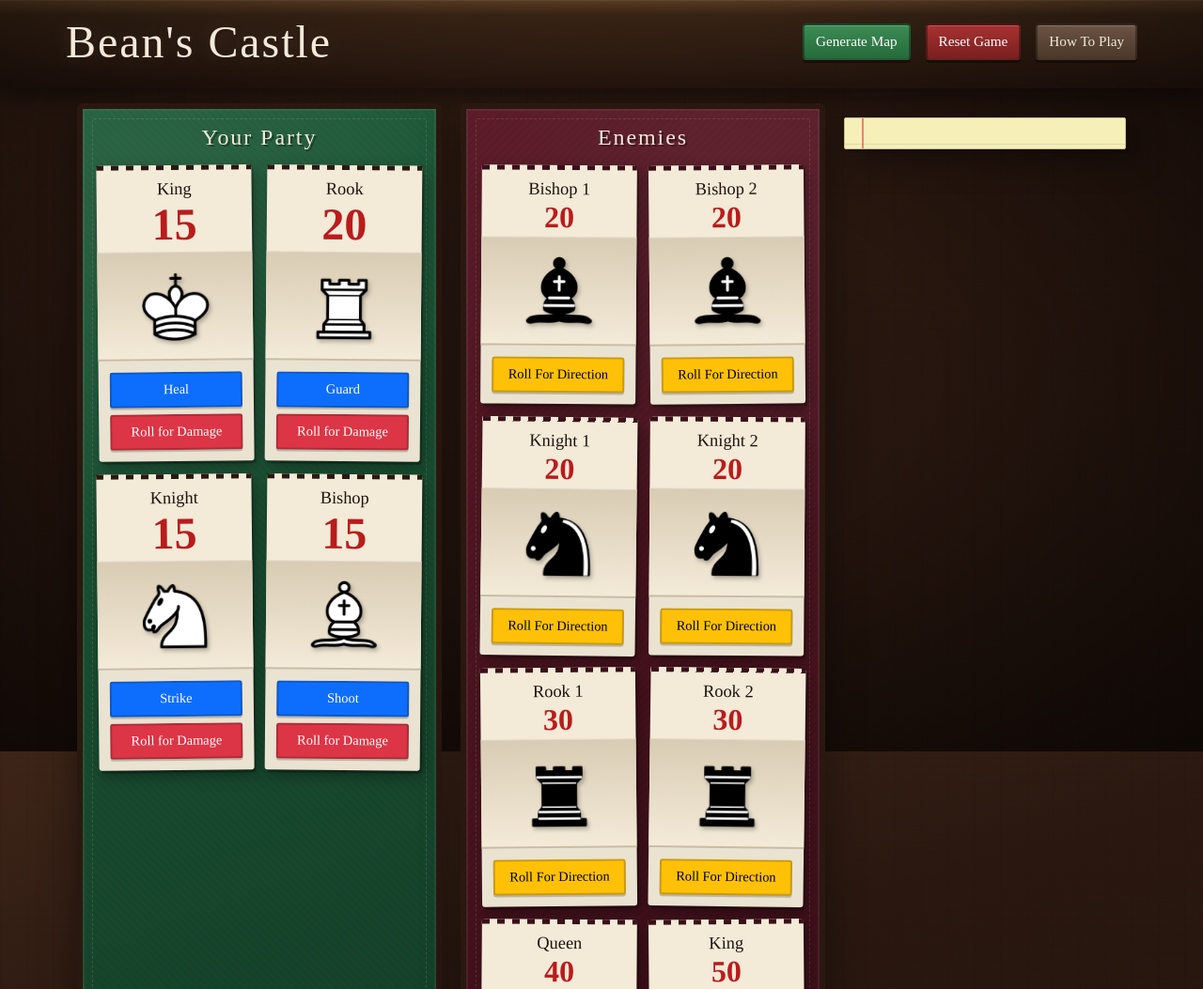
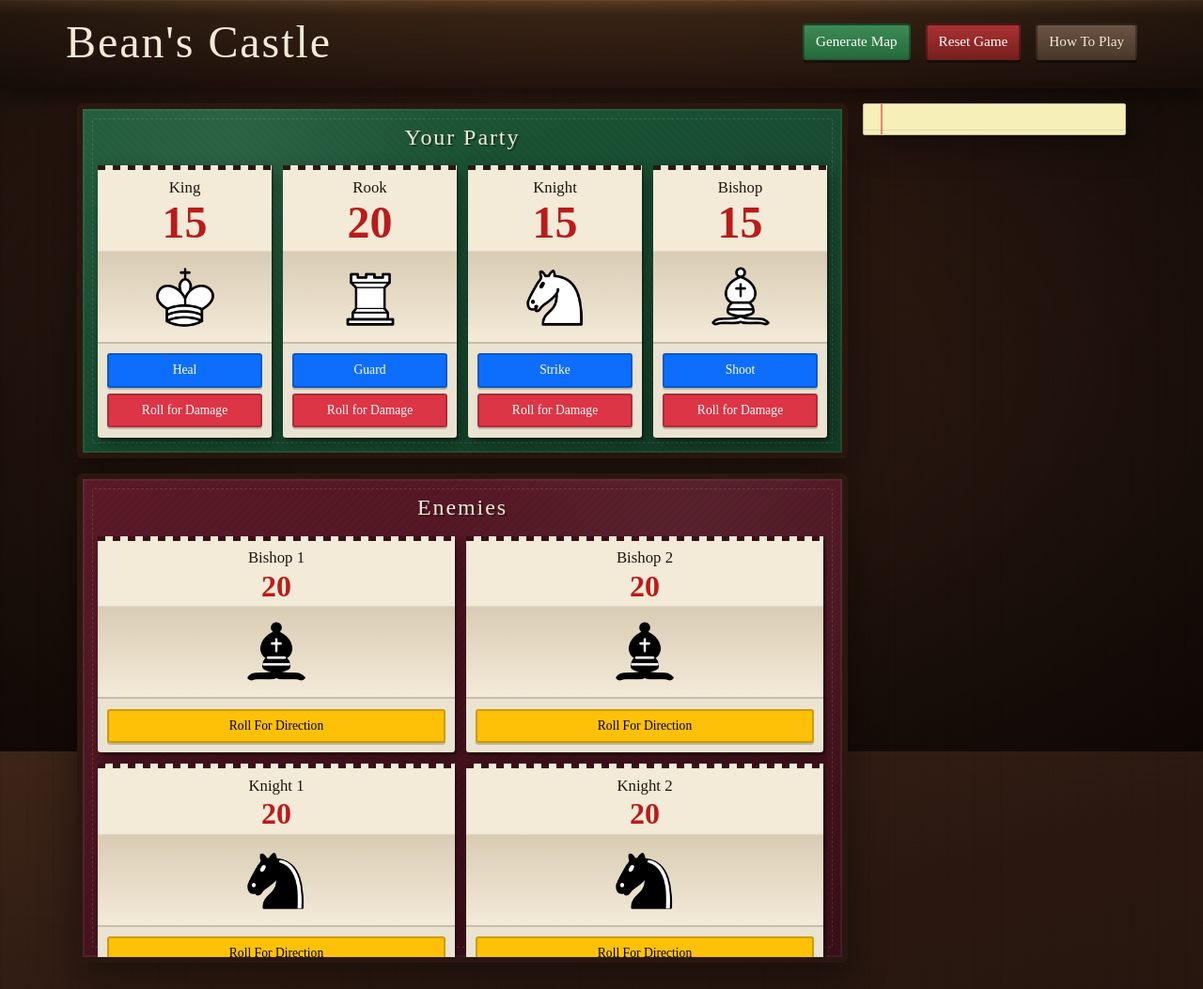
Before and after one commit to jstuckeywebdev/beans-castle, a plain HTML site: page index.html in a window 1280 px wide. Shown: the top 1053 px of the page at 94% size. Drawn offline with nearby package versions, Linux system fonts and the light colour scheme; a web font is replaced by a local one.

Commit message:
bug fixes

```diff
--- a/index.html
+++ b/index.html
@@ -15,7 +15,7 @@
 
     <nav class="site-nav mb-3 w-100">
         <div class="container">
-            <div class="d-flex row align-items-center justify-content-md-between text-end pb-3 pt-3">
+            <div class="row align-items-center justify-content-md-between text-end pb-3 pt-3">
                 <div id="gameTitle" class="col-12 col-md-6 p-0">
                     <h1 class="text-center text-md-start">Bean's Castle</h1>
                 </div>
@@ -36,12 +36,12 @@
                     <h2>Your Party</h2>
                     <div id="party-window" class="entity-grid"></div>
                 </div>
-                <div class="enemy-container border rounded p-3 pb-0 mt-2">
+                <div class="enemy-container border rounded p-3 pb-0">
                     <h2>Enemies</h2>
                     <div id="enemy-window" class="entity-grid"></div>
                 </div>
             </div>
-            <div id="log-window" class="log-panel border p-3 rounded sticky-top"></div>
+            <div id="log-window" class="log-panel border p-3 rounded"></div>
         </div>
     </div>
 
--- a/styles.css
+++ b/styles.css
@@ -12,7 +12,6 @@
   --stamp-red: #b91c1c;
   --pad-yellow: #f6efb8;
   --pad-line: #e85d5d;
-  --brass: #b8860b;
 }
 
 *,
@@ -75,7 +74,7 @@ body.castle {
   z-index: 1;
 }
 
-/* ── Nav / nameplate ── */
+/* ── Nav ── */
 
 .site-nav {
   background:
@@ -89,9 +88,7 @@ body.castle {
 .site-nav h1 {
   font-size: clamp(2rem, 5vw, 3rem);
   color: var(--ivory);
-  text-shadow:
-    2px 2px 0 var(--wood-dark),
-    0 0 24px rgba(243, 234, 216, 0.15);
+  text-shadow: 2px 2px 0 var(--wood-dark);
   letter-spacing: 0.04em;
 }
 
@@ -99,17 +96,7 @@ body.castle {
   font-size: 0.95rem;
   border: 2px solid rgba(0, 0, 0, 0.35);
   border-radius: 4px;
-  box-shadow:
-    0 3px 0 rgba(0, 0, 0, 0.35),
-    inset 0 1px 0 rgba(255, 255, 255, 0.2);
-  transition: transform 0.12s ease, box-shadow 0.12s ease;
-}
-
-.site-nav .btn:active {
-  transform: translateY(2px);
-  box-shadow:
-    0 1px 0 rgba(0, 0, 0, 0.35),
-    inset 0 1px 0 rgba(255, 255, 255, 0.2);
+  box-shadow: 0 3px 0 rgba(0, 0, 0, 0.35);
 }
 
 .site-nav .btn-success {
@@ -128,32 +115,27 @@ body.castle {
 /* ── Layout ── */
 
 .game-layout {
-  display: grid;
-  gap: 1.25rem;
+  display: flex;
+  flex-direction: column;
+  gap: 1rem;
   padding-bottom: 4rem;
 }
 
 @media (min-width: 992px) {
   .game-layout {
-    grid-template-columns: minmax(0, 1fr) 300px;
+    display: grid;
+    grid-template-columns: minmax(0, 1fr) 280px;
+    grid-template-rows: auto;
     align-items: start;
-  }
-}
-
-@media (min-width: 1100px) {
-  .game-layout__main {
-    display: grid;
-    grid-template-columns: 1fr 1fr;
-    gap: 1.25rem;
-  }
-
-  .game-layout__main .enemy-container {
-    margin-top: 0 !important;
+    gap: 1rem;
   }
 }
 
 .game-layout__main {
   min-width: 0;
+  display: flex;
+  flex-direction: column;
+  gap: 1rem;
 }
 
 /* ── Felt panels ── */
@@ -161,7 +143,7 @@ body.castle {
 .party-container,
 .enemy-container {
   position: relative;
-  overflow: hidden;
+  width: 100%;
   border: 6px solid var(--wood-dark) !important;
   border-radius: 6px !important;
   box-shadow:
@@ -222,12 +204,27 @@ body.castle {
   z-index: 1;
   display: grid;
   grid-template-columns: repeat(2, minmax(0, 1fr));
-  gap: 0.85rem;
+  gap: 0.75rem;
 }
 
-@media (min-width: 1400px) {
-  .entity-grid {
-    gap: 1rem;
+@media (min-width: 768px) {
+  #party-window.entity-grid {
+    grid-template-columns: repeat(4, minmax(0, 1fr));
+  }
+}
+
+@media (min-width: 768px) and (max-width: 991px) {
+  #enemy-window.entity-grid {
+    grid-template-columns: repeat(4, minmax(0, 1fr));
+  }
+}
+
+@media (min-width: 992px) {
+  #enemy-window.entity-grid {
+    grid-template-columns: repeat(2, minmax(0, 1fr));
+    max-height: calc(100vh - 22rem);
+    overflow-y: auto;
+    padding-right: 0.25rem;
   }
 }
 
@@ -246,22 +243,6 @@ body.castle {
   box-shadow:
     2px 3px 0 rgba(0, 0, 0, 0.25),
     4px 6px 16px rgba(0, 0, 0, 0.35);
-  transition: transform 0.18s ease, box-shadow 0.18s ease;
-}
-
-.partyMemberCard:nth-child(odd) { transform: rotate(-0.6deg); }
-.partyMemberCard:nth-child(even) { transform: rotate(0.5deg); }
-.enemyCard:nth-child(3n+1) { transform: rotate(0.4deg); }
-.enemyCard:nth-child(3n+2) { transform: rotate(-0.5deg); }
-.enemyCard:nth-child(3n) { transform: rotate(0.7deg); }
-
-.partyMemberCard:hover,
-.enemyCard:hover {
-  transform: rotate(0deg) translateY(-6px) scale(1.02);
-  box-shadow:
-    2px 4px 0 rgba(0, 0, 0, 0.25),
-    8px 14px 28px rgba(0, 0, 0, 0.45);
-  z-index: 2;
 }
 
 .partyMemberCard::after,
@@ -299,7 +280,7 @@ body.castle {
 .entity-header h4,
 .entity-header h5 {
   margin-bottom: 0.2rem;
-  font-size: 1.15rem;
+  font-size: 1.05rem;
   color: var(--ink);
 }
 
@@ -307,10 +288,9 @@ body.castle {
   display: flex;
   justify-content: center;
   align-items: center;
-  min-height: 108px;
-  padding: 0.65rem;
-  background:
-    linear-gradient(180deg, var(--ivory-shadow) 0%, var(--ivory) 100%);
+  min-height: 88px;
+  padding: 0.5rem;
+  background: linear-gradient(180deg, var(--ivory-shadow) 0%, var(--ivory) 100%);
   border-top: 1px solid rgba(0, 0, 0, 0.08);
   border-bottom: 2px solid rgba(0, 0, 0, 0.08);
 }
@@ -318,19 +298,17 @@ body.castle {
 .partyMemberImg,
 .enemyImg {
   width: auto;
-  max-height: 92px;
+  max-height: 80px;
   object-fit: contain;
   display: block;
-  filter: drop-shadow(2px 3px 2px rgba(0, 0, 0, 0.25));
 }
 
 .partyMemberHP {
   font-weight: 700;
   color: var(--stamp-red);
   text-align: center;
-  font-size: 3rem;
+  font-size: clamp(2rem, 5vw, 3rem);
   line-height: 1;
-  font-variant-numeric: tabular-nums;
 }
 
 .enemyName {
@@ -339,18 +317,17 @@ body.castle {
 
 .enemyHP {
   color: var(--stamp-red);
-  font-size: 2rem;
+  font-size: clamp(1.5rem, 4vw, 2rem);
   font-weight: 700;
   text-align: center;
   line-height: 1;
-  font-variant-numeric: tabular-nums;
 }
 
 .entity-actions {
   display: flex;
   flex-direction: column;
-  gap: 0.45rem;
-  padding: 0.75rem;
+  gap: 0.4rem;
+  padding: 0.65rem;
   background: rgba(0, 0, 0, 0.03);
 }
 
@@ -359,22 +336,18 @@ body.castle {
   border: 2px solid rgba(0, 0, 0, 0.2);
   border-radius: 3px;
   box-shadow: 0 2px 0 rgba(0, 0, 0, 0.2);
-  font-size: 0.9rem;
+  font-size: 0.85rem;
+  white-space: normal;
 }
 
-.entity-actions .btn:active {
-  transform: translateY(1px);
-  box-shadow: 0 1px 0 rgba(0, 0, 0, 0.2);
-}
-
-/* ── Legal pad log ── */
+/* ── Log ── */
 
 #log-window {
   position: relative;
+  width: 100%;
+  min-width: 0;
   overflow-y: auto;
-  height: fit-content;
-  max-height: 96vh;
-  top: 15px;
+  max-height: 70vh;
   padding-left: 2rem !important;
   background:
     repeating-linear-gradient(
@@ -390,6 +363,14 @@ body.castle {
     4px 4px 0 rgba(0, 0, 0, 0.12),
     12px 12px 32px rgba(0, 0, 0, 0.35);
   color: var(--ink);
+}
+
+@media (min-width: 992px) {
+  #log-window {
+    position: sticky;
+    top: 15px;
+    max-height: calc(100vh - 2rem);
+  }
 }
 
 #log-window::before {
@@ -409,10 +390,6 @@ body.castle {
   line-height: 1.45;
   font-size: 1rem;
   border-bottom: 1px dotted rgba(0, 0, 0, 0.08);
-}
-
-#log-window p:first-child {
-  font-weight: 700;
 }
 
 #log-window hr {
@@ -475,7 +452,7 @@ body.castle {
   box-shadow: 0 4px 0 rgba(0, 0, 0, 0.35);
 }
 
-/* ── Modal / rulebook ── */
+/* ── Modal ── */
 
 #rulesModal .modal-content {
   background: var(--ivory);
@@ -492,17 +469,11 @@ body.castle {
 #rulesModal .modal-title {
   color: var(--ivory);
   font-size: 1.25rem;
-  letter-spacing: 0.03em;
 }
 
 #rulesModal .btn-close {
   filter: invert(1);
   opacity: 0.85;
-}
-
-#rulesModal .accordion-button {
-  background: rgba(0, 0, 0, 0.04);
-  font-size: 1rem;
 }
 
 #rulesModal .accordion-button:not(.collapsed) {
@@ -517,7 +488,3 @@ body.castle {
 #rulesModal .accordion-body strong {
   color: var(--wood-dark);
 }
-
-.modal-backdrop.show {
-  opacity: 0.72;
-}
```
